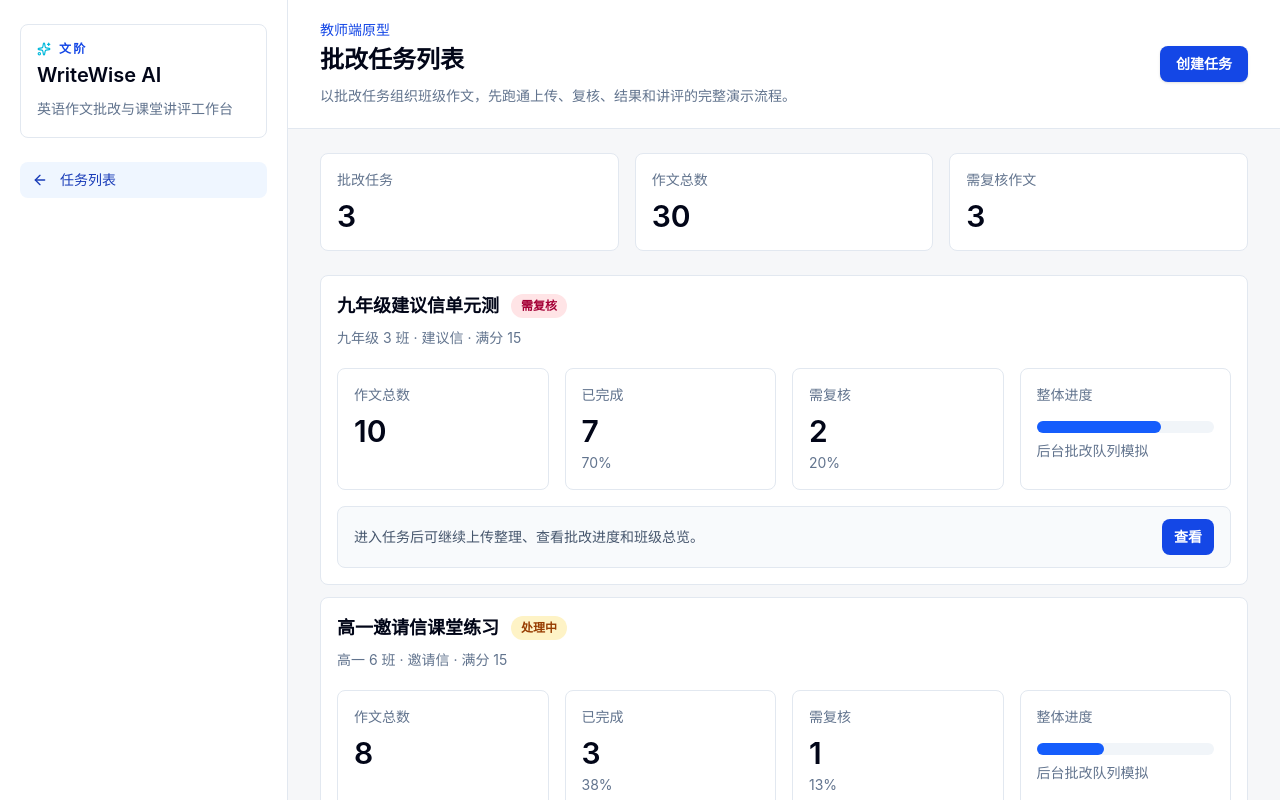
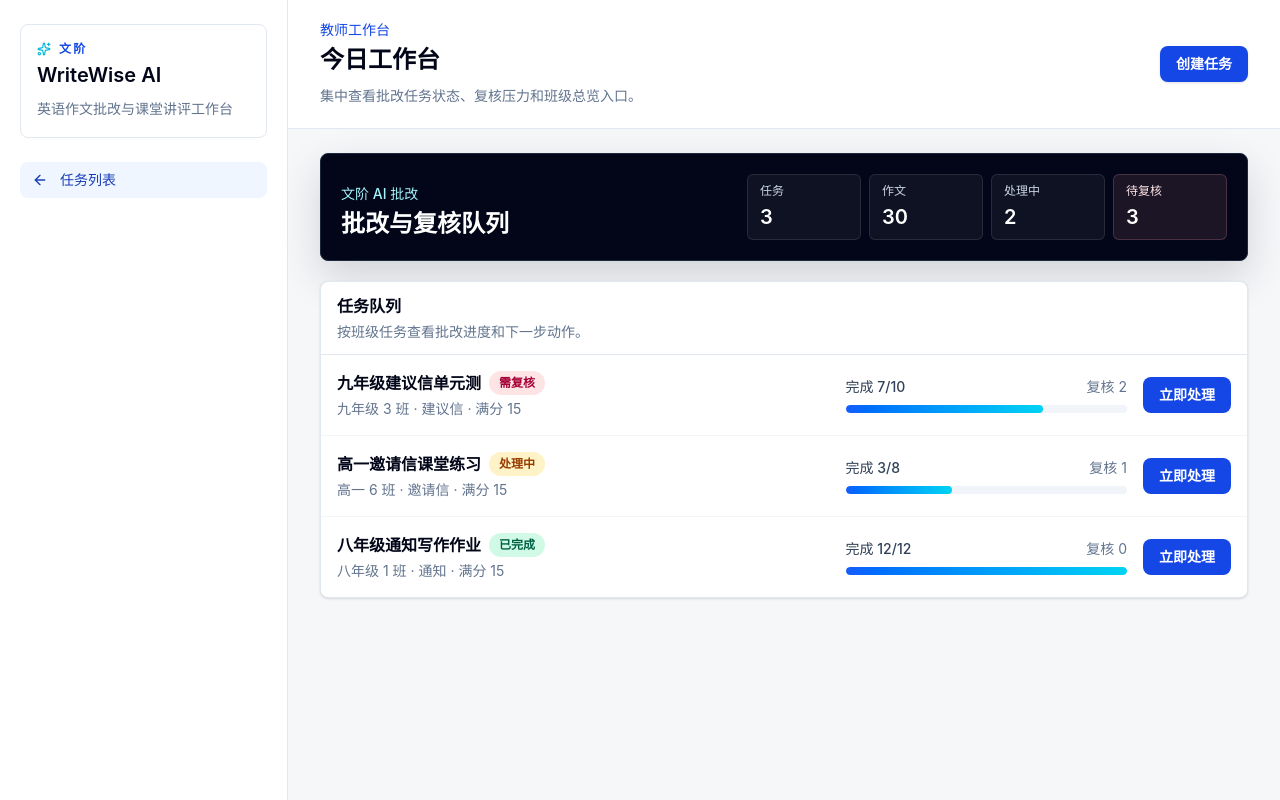
Before and after one commit to lionbriant88/wenjie-writewise-ai, a React (Vite) app in the folder app/: page / in a window 1280 px wide. Shown: the top 800 px of the page. Built offline with nearby package versions, Linux system fonts and the light colour scheme.

Commit message:
fix: restore software-like task workspace preview

```diff
--- a/app/src/layout/AppLayout.tsx
+++ b/app/src/layout/AppLayout.tsx
@@ -73,7 +73,7 @@ export function AppLayout({ children, task, title, description, currentStep }: A
               <div className="flex flex-wrap items-center justify-between gap-4">
                 <div>
                   <p className="text-sm font-medium text-blue-700">
-                    {task ? `${task.className} · ${task.essayType}` : '教师端原型'}
+                    {task ? `${task.className} · ${task.essayType}` : '教师工作台'}
                   </p>
                   <h2 className="mt-1 text-2xl font-semibold text-slate-950">{title}</h2>
                   {description ? (
--- a/app/src/pages/TaskListPage.tsx
+++ b/app/src/pages/TaskListPage.tsx
@@ -1,19 +1,22 @@
 import { Link } from 'react-router-dom'
 import { EmptyState } from '../components/EmptyState'
-import { ProgressSummary } from '../components/ProgressSummary'
-import { StatCard } from '../components/StatCard'
 import { TaskStatusBadge } from '../components/TaskStatusBadge'
 import { useAppState } from '../context/useAppState'
 import { AppLayout } from '../layout/AppLayout'
+import { calculateProgress } from '../utils/progress'
 import { findEssaysByTask } from '../utils/taskLookup'
 
 export function TaskListPage() {
   const { tasks, essays } = useAppState()
+  const taskTotal = tasks.length
+  const essayTotal = tasks.reduce((total, task) => total + task.totalEssayCount, 0)
+  const reviewTotal = tasks.reduce((total, task) => total + task.exceptionEssayCount, 0)
+  const processingTotal = tasks.filter((task) => task.status === 'processing' || task.status === 'needs_review').length
 
   return (
     <AppLayout
-      title="批改任务列表"
-      description="以批改任务组织班级作文，先跑通上传、复核、结果和讲评的完整演示流程。"
+      title="今日工作台"
+      description="集中查看批改任务状态、复核压力和班级总览入口。"
     >
       {tasks.length === 0 ? (
         <EmptyState
@@ -29,55 +32,83 @@ export function TaskListPage() {
           }
         />
       ) : (
-        <div className="space-y-6">
-          <div className="grid gap-4 md:grid-cols-3">
-            <StatCard label="批改任务" value={tasks.length} />
-            <StatCard
-              label="作文总数"
-              value={tasks.reduce((total, task) => total + task.totalEssayCount, 0)}
-            />
-            <StatCard
-              label="需复核作文"
-              value={tasks.reduce((total, task) => total + task.exceptionEssayCount, 0)}
-            />
+        <div className="space-y-5">
+          <div className="rounded-lg border border-slate-800 bg-slate-950 p-5 text-white shadow-[0_16px_40px_rgba(15,23,42,0.16)]">
+            <div className="grid gap-4 xl:grid-cols-[minmax(0,1fr)_auto] xl:items-end">
+              <div>
+                <p className="text-sm font-medium text-cyan-200">文阶 AI 批改</p>
+                <h3 className="mt-1 text-2xl font-semibold">批改与复核队列</h3>
+              </div>
+              <div className="grid grid-cols-2 gap-2 md:grid-cols-4 xl:min-w-[480px]">
+                <div className="rounded-md border border-white/10 bg-white/5 px-3 py-2">
+                  <p className="text-xs text-slate-300">任务</p>
+                  <p className="mt-1 text-xl font-semibold">{taskTotal}</p>
+                </div>
+                <div className="rounded-md border border-white/10 bg-white/5 px-3 py-2">
+                  <p className="text-xs text-slate-300">作文</p>
+                  <p className="mt-1 text-xl font-semibold">{essayTotal}</p>
+                </div>
+                <div className="rounded-md border border-white/10 bg-white/5 px-3 py-2">
+                  <p className="text-xs text-slate-300">处理中</p>
+                  <p className="mt-1 text-xl font-semibold">{processingTotal}</p>
+                </div>
+                <div className="rounded-md border border-rose-300/20 bg-rose-300/10 px-3 py-2">
+                  <p className="text-xs text-rose-100">待复核</p>
+                  <p className="mt-1 text-xl font-semibold">{reviewTotal}</p>
+                </div>
+              </div>
+            </div>
           </div>
 
-          <div className="grid gap-3">
+          <section className="rounded-lg border border-slate-200 bg-white shadow-sm">
+            <div className="flex flex-wrap items-center justify-between gap-3 border-b border-slate-200 px-4 py-3">
+              <div>
+                <h3 className="font-semibold text-slate-950">任务队列</h3>
+                <p className="mt-1 text-sm text-slate-500">按班级任务查看批改进度和下一步动作。</p>
+              </div>
+            </div>
+            <div className="divide-y divide-slate-100">
             {tasks.map((task) => {
               const taskEssays = findEssaysByTask(essays, task.id)
+              const progress = calculateProgress(taskEssays)
 
               return (
-                <article key={task.id} className="rounded-lg border border-slate-200 bg-white p-4">
-                  <div className="flex flex-wrap items-start justify-between gap-4">
-                    <div>
-                      <div className="flex flex-wrap items-center gap-3">
-                        <h3 className="text-lg font-semibold text-slate-950">{task.taskName}</h3>
+                <article key={task.id} className="px-4 py-4 transition hover:bg-slate-50">
+                  <div className="grid gap-4 lg:grid-cols-[minmax(0,1.4fr)_minmax(260px,0.8fr)_auto] lg:items-center">
+                    <div className="min-w-0">
+                      <div className="flex flex-wrap items-center gap-2">
+                        <h3 className="truncate text-base font-semibold text-slate-950">{task.taskName}</h3>
                         <TaskStatusBadge status={task.status} />
                       </div>
-                      <p className="mt-2 text-sm text-slate-500">
+                      <p className="mt-1 text-sm text-slate-500">
                         {task.className} · {task.essayType} · 满分 {task.fullScore}
                       </p>
                     </div>
-                  </div>
-                  <div className="mt-5">
-                    <ProgressSummary essays={taskEssays} />
-                  </div>
-                  <div className="mt-4 flex flex-wrap items-center justify-between gap-3 rounded-lg border border-slate-200 bg-slate-50 px-4 py-3">
-                    <p className="text-sm text-slate-600">
-                      进入任务后可继续上传整理、查看批改进度和班级总览。
-                    </p>
+                    <div>
+                      <div className="flex items-center justify-between gap-3 text-sm">
+                        <span className="font-medium text-slate-700">完成 {progress.completed}/{progress.total}</span>
+                        <span className="text-slate-500">复核 {progress.exceptions}</span>
+                      </div>
+                      <div className="mt-2 h-2 overflow-hidden rounded-full bg-slate-100">
+                        <div
+                          className="h-full rounded-full bg-gradient-to-r from-blue-600 to-cyan-400 transition-[width] duration-500"
+                          style={{ width: `${progress.completionPercent}%` }}
+                        />
+                      </div>
+                    </div>
                     <Link
                       to={`/tasks/${task.id}/progress`}
                       aria-label={`查看${task.taskName}的批改进度`}
-                      className="tech-focus inline-flex items-center rounded-lg bg-blue-700 px-3 py-2 text-sm font-semibold text-white transition hover:bg-blue-800"
+                      className="tech-focus inline-flex items-center justify-center rounded-lg bg-blue-700 px-4 py-2 text-sm font-semibold text-white transition hover:bg-blue-800"
                     >
-                      查看
+                      立即处理
                     </Link>
                   </div>
                 </article>
               )
             })}
-          </div>
+            </div>
+          </section>
         </div>
       )}
     </AppLayout>
```
Also changed, not shown: 1 other file (tests, documents, lock files or other folders).
